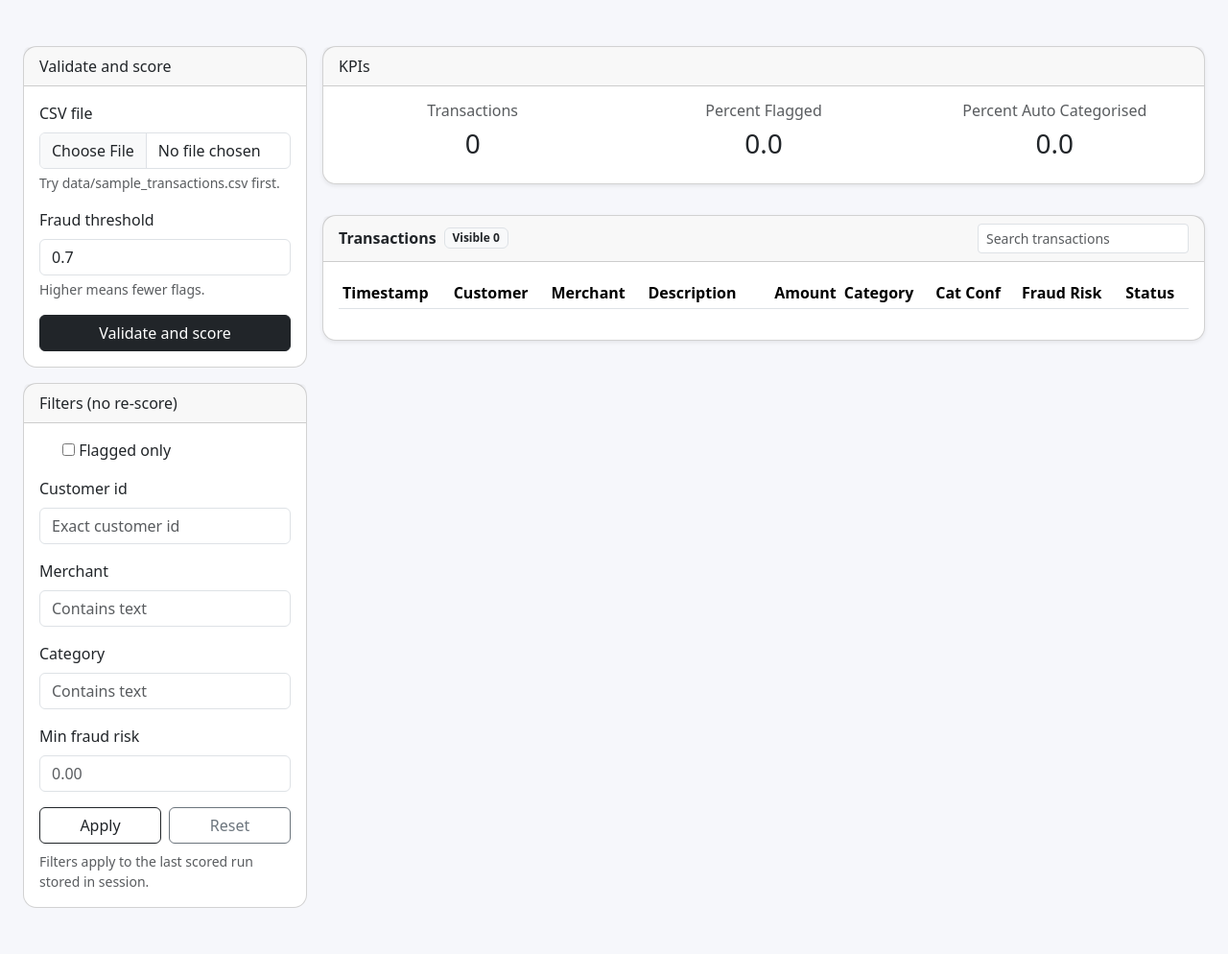
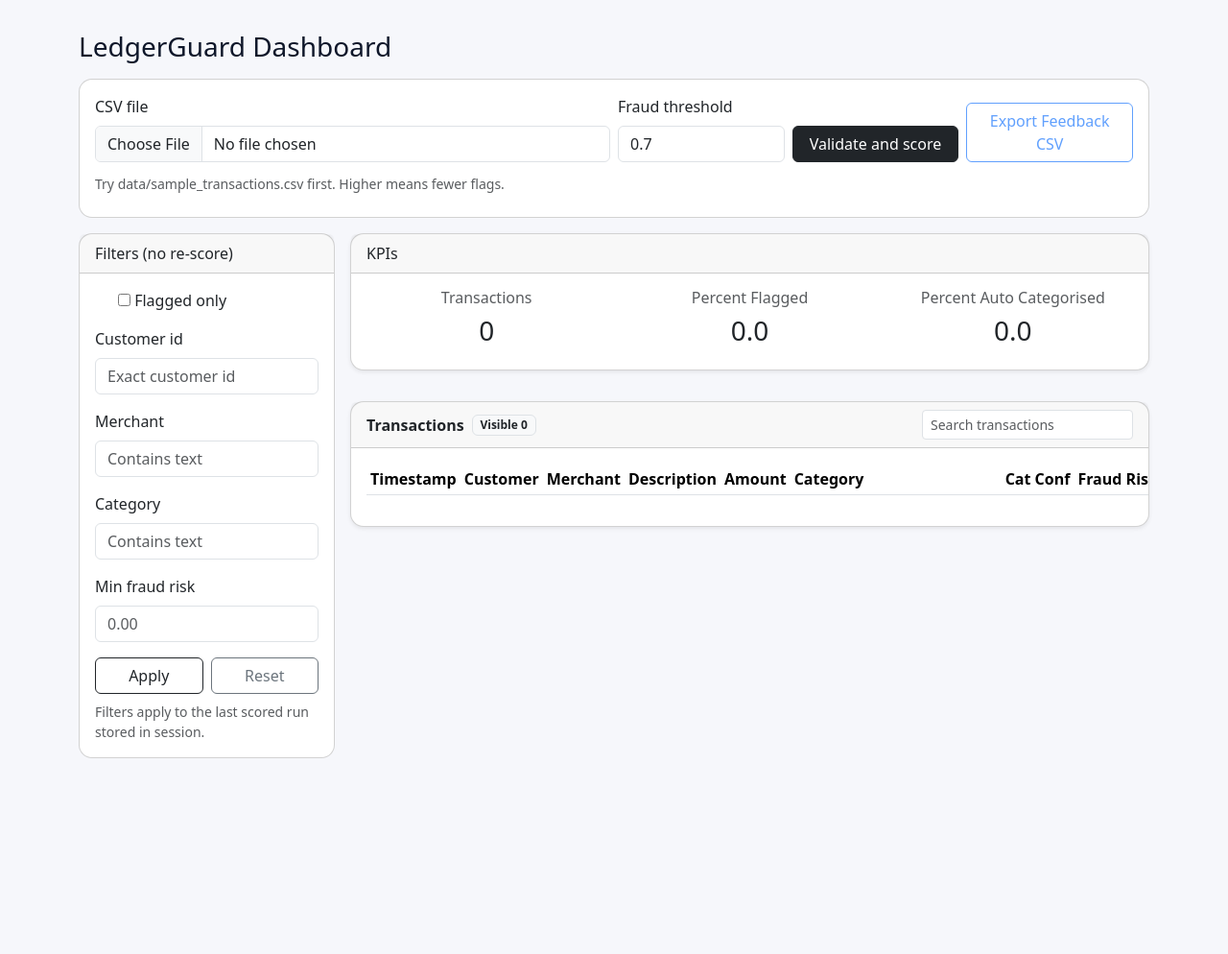
Before and after one commit to AAdewunmi/Neo-Bank-Fraud-Detection-Project, a Django app: page /ops/ in a window 1280 px wide. Shown: the part 64-1058 px from the top of the page at 96% size. After the commit the page ends 854 px from the top, so only its background shows below. Run offline with Django 5.2, Linux system fonts and the light colour scheme; the visitor is signed in with stand-in values (Sample User, id 1); lists and menus that the app fills with data are empty.

Commit message:
Restructured index.html layout with the new header and form row, and kept filters/KPIs/table intact.

```diff
--- a/dashboard/templates/dashboard/_transactions_table.html
+++ b/dashboard/templates/dashboard/_transactions_table.html
@@ -44,7 +44,7 @@
           <th>Merchant</th>
           <th>Description</th>
           <th class="text-end text-nowrap">Amount</th>
-          <th>Category</th>
+          <th style="min-width: 220px;">Category</th>
           <th class="text-nowrap">Cat Conf</th>
           <th class="text-nowrap">Fraud Risk</th>
           <th>Status</th>
@@ -61,7 +61,26 @@
             {{ r.description }}
           </td>
           <td class="text-end text-nowrap">{{ r.amount }}</td>
-          <td>{{ r.category }}</td>
+          <td>
+            <form action="{% url 'dashboard:apply_edit' %}" method="post" class="d-inline">
+              {% csrf_token %}
+              <input type="hidden" name="row_id" value="{{ r.row_id }}">
+              <input type="text"
+                     class="form-control form-control-sm"
+                     name="new_category"
+                     value="{{ r.category }}">
+            </form>
+
+            <div class="mt-1">
+              {% if r.category_source == "edit" %}
+                <span class="badge text-bg-warning">Edit</span>
+              {% else %}
+                <span class="badge text-bg-secondary">Model</span>
+              {% endif %}
+            </div>
+
+            <div class="small text-muted mt-1">Edit and press Enter</div>
+          </td>
           <td>{{ r.category_confidence }}</td>
           <td>{{ r.fraud_risk }}</td>
           <td>
--- a/dashboard/templates/dashboard/index.html
+++ b/dashboard/templates/dashboard/index.html
@@ -2,45 +2,59 @@
 {% load static %}
 {% block content %}
 
-<div class="container-fluid px-0 py-4">
-  <div class="row g-3">
-
-    <div class="col-lg-3">
-      <div class="card">
-        <div class="card-header">Validate and score</div>
-        <div class="card-body">
+<div class="container py-2">
+  <h1 class="h3 mb-3">LedgerGuard Dashboard</h1>
 
   {% if error %}
-          <div class="alert alert-danger mb-3">
-            {{ error }}
-          </div>
+    <div class="alert alert-danger">{{ error }}</div>
   {% endif %}
 
-          <form id="score-form" method="post" enctype="multipart/form-data">
+  <div class="card mb-3">
+    <div class="card-body">
+      <form id="score-form" method="post" enctype="multipart/form-data" class="row g-2 align-items-end">
         {% csrf_token %}
 
-            <div class="mb-3">
+        <div class="col-12 col-md-6">
           <label class="form-label">CSV file</label>
           {{ form.csv_file }}
-              <div class="form-text">Try data/sample_transactions.csv first.</div>
         </div>
 
-            <div class="mb-3">
+        <div class="col-6 col-md-2">
           <label class="form-label">Fraud threshold</label>
           {{ form.threshold }}
-              <div class="form-text">Higher means fewer flags.</div>
         </div>
 
-            <div class="d-grid gap-2">
+        <div class="col-6 col-md-2">
           <button id="score-submit" class="btn btn-dark w-100" type="submit">
             Validate and score
           </button>
         </div>
 
-            <div id="score-progress" class="alert alert-info mt-3 mb-0 d-none">
+        <div class="col-12 col-md-2">
+          {% if has_results %}
+            <a class="btn btn-outline-primary w-100" href="{% url 'dashboard:export_feedback' %}">
+              Export Feedback CSV
+            </a>
+          {% else %}
+            <button class="btn btn-outline-primary w-100" type="button" disabled>
+              Export Feedback CSV
+            </button>
+          {% endif %}
+        </div>
+
+        <div class="col-12">
+          <div class="form-text">
+            Try data/sample_transactions.csv first. Higher means fewer flags.
+          </div>
+        </div>
+
+        <div class="col-12">
+          <div id="score-progress" class="alert alert-info mt-2 mb-0 d-none">
             Scoring in progress. Keep this tab open. First run may download the embedding model.
           </div>
+        </div>
       </form>
+
       {% if has_results %}
         <form class="mt-2" method="post" action="{% url 'dashboard:reset_run' %}">
           {% csrf_token %}
@@ -49,11 +63,12 @@
           </button>
         </form>
       {% endif %}
-
     </div>
   </div>
 
-      <div class="card mt-3">
+  <div class="row g-3">
+    <div class="col-lg-3">
+      <div class="card">
         <div class="card-header">Filters (no re-score)</div>
         <div class="card-body">
           <form method="get" action="">
@@ -110,7 +125,6 @@
       {# Backwards compatible include for older template versions #}
       {# {% include "dashboard/_results_table.html" %} #}
     </div>
-
   </div>
 </div>
 
--- a/dashboard/urls.py
+++ b/dashboard/urls.py
@@ -15,6 +15,8 @@ urlpatterns = [
     path("", views.index, name="index"),
     path("performance/", views.performance, name="performance"),
     path("reset/", views.reset_run, name="reset_run"),
+    path("edit/", views.apply_edit, name="apply_edit"),
+    path("export/feedback/", views.export_feedback, name="export_feedback"),
 
     # Namespaced export endpoints (for {% url 'dashboard:...' %})
     path("export/flagged/", export_views.export_flagged_csv, name="export_flagged"),
```
Lines whose indentation alone changed are shown as unchanged.
